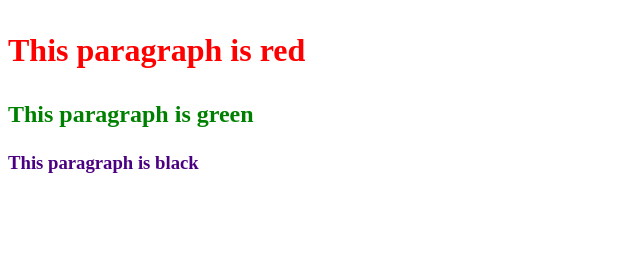
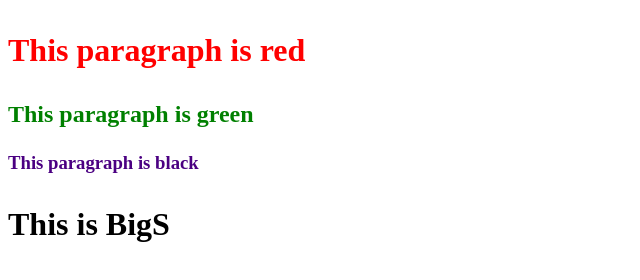
Before and after one commit to sathvikparitala/edurekaprogram, a plain HTML site: page practice programs/program1/htmlcolor.html in a window 1280 px wide. Shown: the whole page, without its empty margins (0-640 px from the left). Drawn offline with Linux system fonts and the light colour scheme.

Commit message:
h1 added

```diff
--- a/practice programs/program1/htmlcolor.html
+++ b/practice programs/program1/htmlcolor.html
@@ -4,5 +4,6 @@
         <h1><p style="color: red;">This paragraph is red</p></h1>
         <h2><p style="color: green;">This paragraph is green</p></h2>
        <h3><p style="color:indigo;">This paragraph is black</p></h3>
+       <h1><p style="size: 2px;">This is BigS</p></h1>
     </body>
 </html>
```
